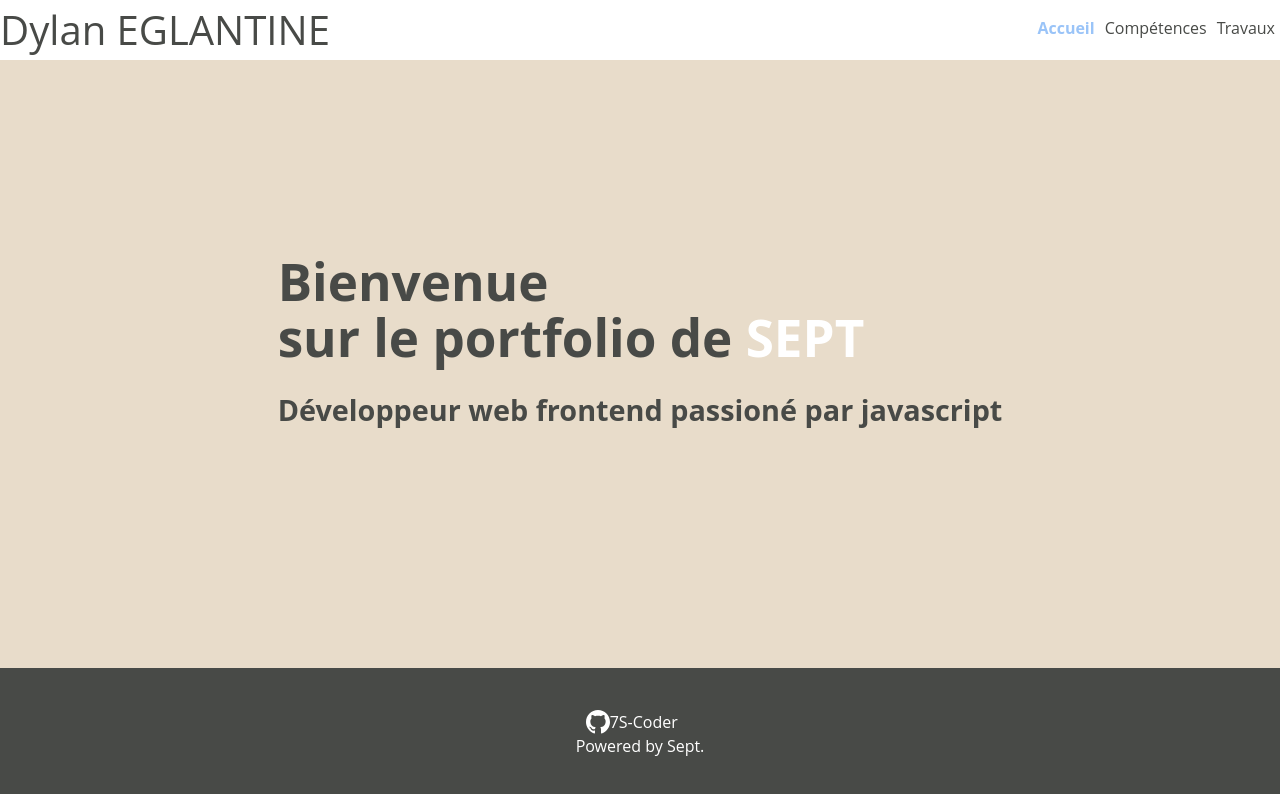
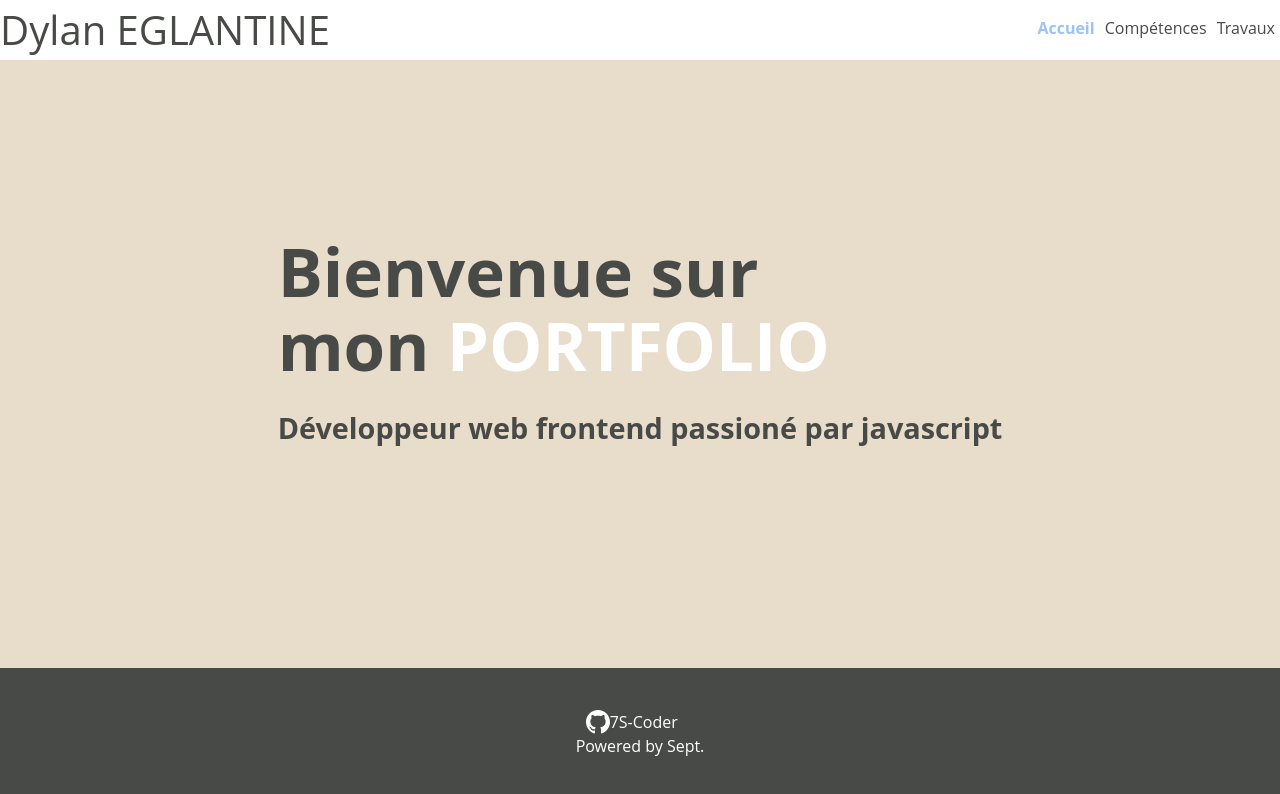
Before and after one commit to 7S-Coder/Portfolio, a React (Vite) app: page / in a window 1280 px wide. Shown: the top 794 px of the page. Built offline with nearby package versions, Linux system fonts and the light colour scheme.

Commit message:
update home page

```diff
--- a/src/pages/Home.jsx
+++ b/src/pages/Home.jsx
@@ -5,8 +5,8 @@ const Home = () => {
     <div className="container">
       <section>
         <h1>
-          Bienvenue <br />
-          sur le portfolio de <span>SEPT</span>
+          Bienvenue sur <br />
+          mon <span>PORTFOLIO </span>
         </h1>
         <p>Développeur web frontend passioné par javascript</p>
       </section>
--- a/src/styles/pages/Home.scss
+++ b/src/styles/pages/Home.scss
@@ -16,7 +16,7 @@
     line-height: 1.1;
     font-weight: bold;
     h1 {
-      font-size: 3.2rem;
+      font-size: 4.2rem;
       margin: 0;
     }
 
```
